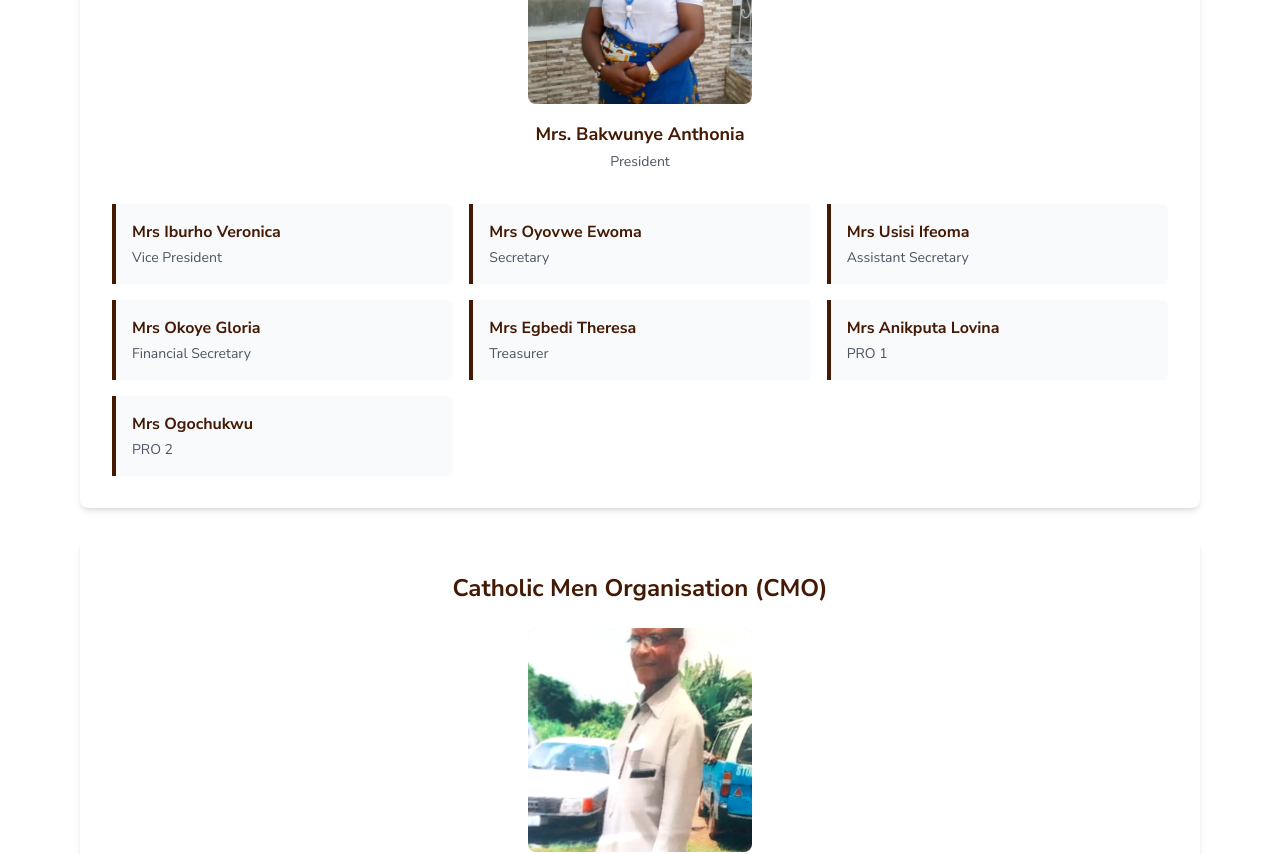
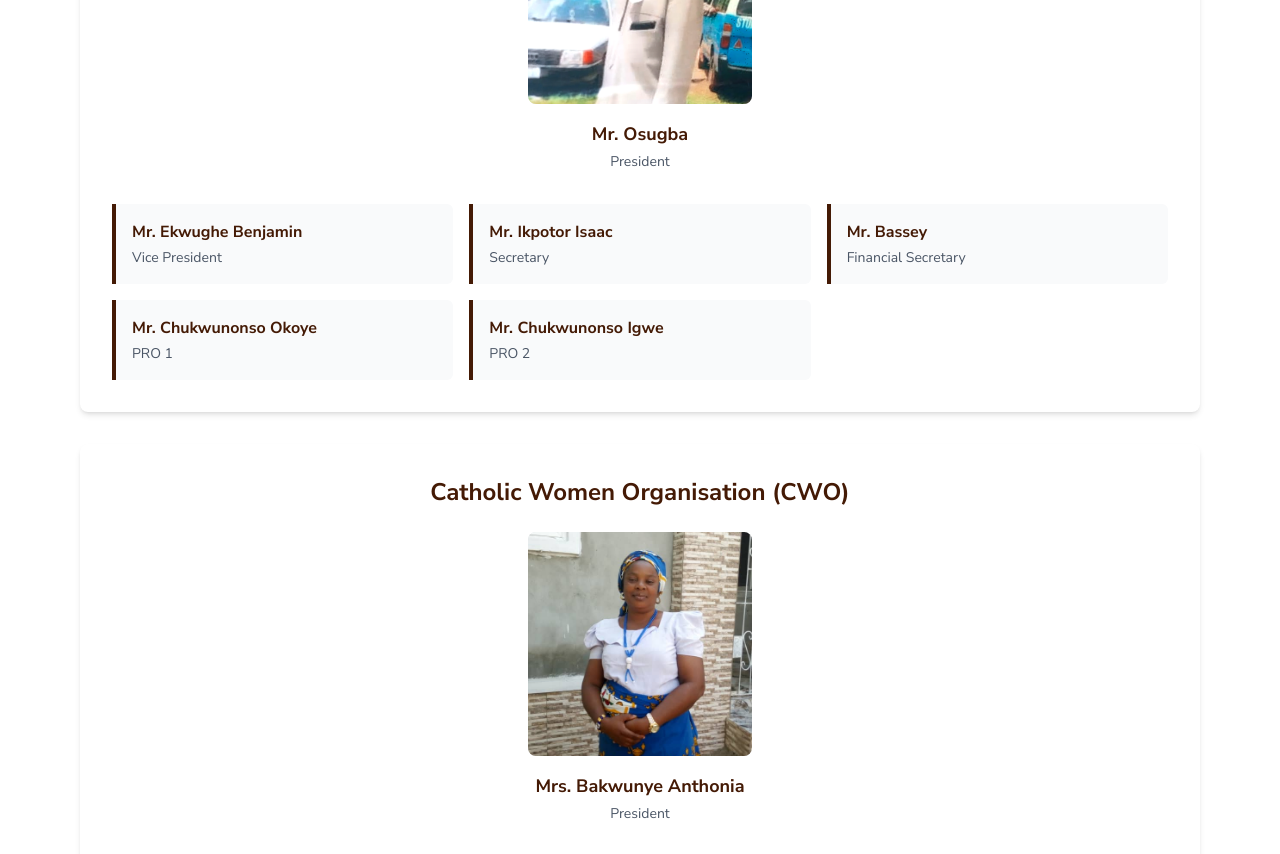
Before and after one commit to xavierScript/spccoleh, a Next.js app: page /about in a window 1280 px wide. Shown: the part 2460-3314 px from the top of the page. Built offline with nearby package versions, Linux system fonts and the light colour scheme.

Commit message:
added changes

```diff
--- a/app/about/page.tsx
+++ b/app/about/page.tsx
@@ -636,18 +636,17 @@
           </h2>
 
           <div className="space-y-8">
+            {/* CMO Executives */}
+            <ExcoTextList
+              excos={cmoExcos.slice(1)}
+              title="Catholic Men Organisation (CMO)"
+              presidentWithImage={cmoExcos[0]}
+            />
             {/* CWO Executives */}
             <ExcoTextList
               excos={cwoExcos.slice(1)}
               title="Catholic Women Organisation (CWO)"
               presidentWithImage={cwoExcos[0]}
-            />
-
-            {/* CMO Executives */}
-            <ExcoTextList
-              excos={cmoExcos.slice(1)}
-              title="Catholic Men Organisation (CMO)"
-              presidentWithImage={cmoExcos[0]}
             />
 
             {/* NFCS Executives */}
```
